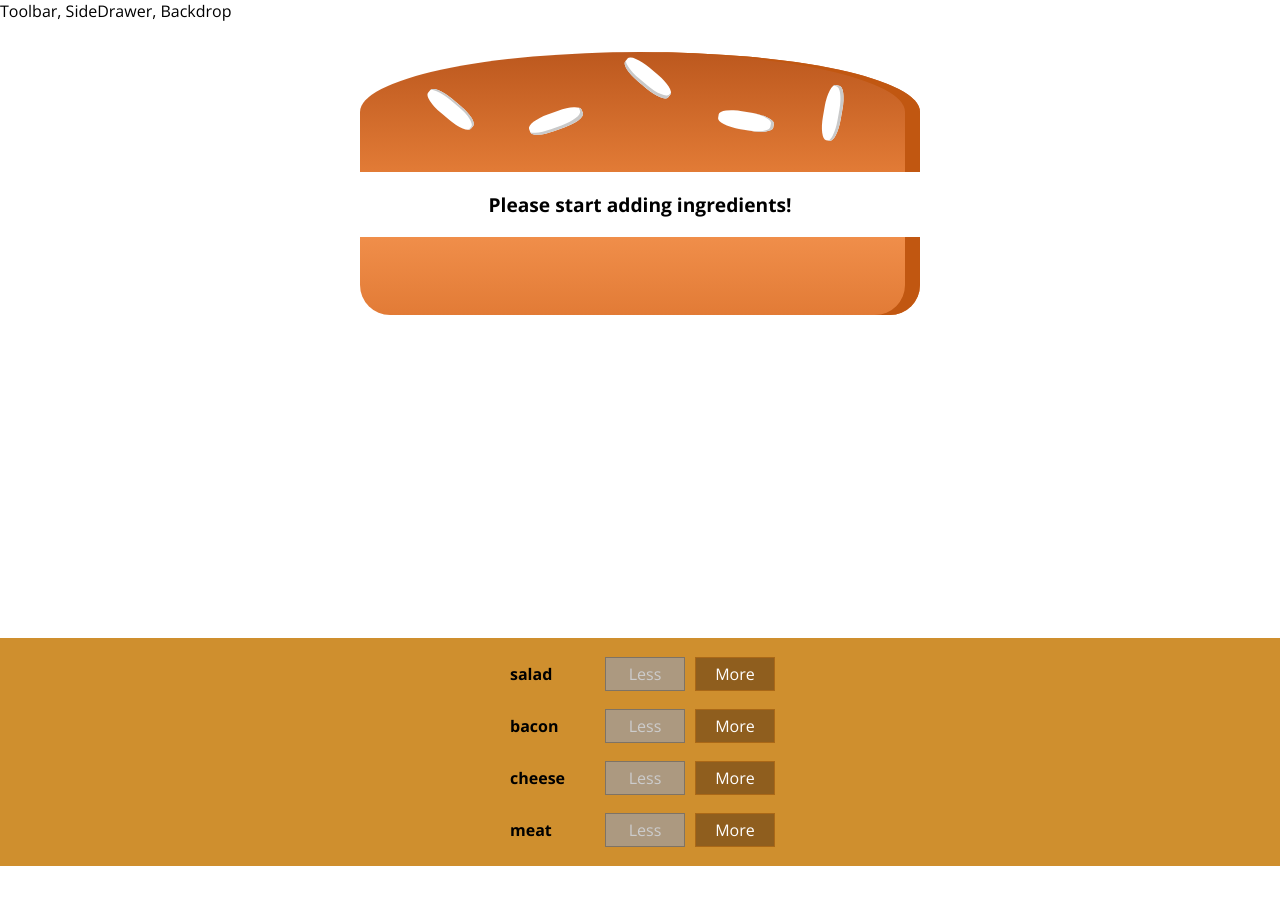
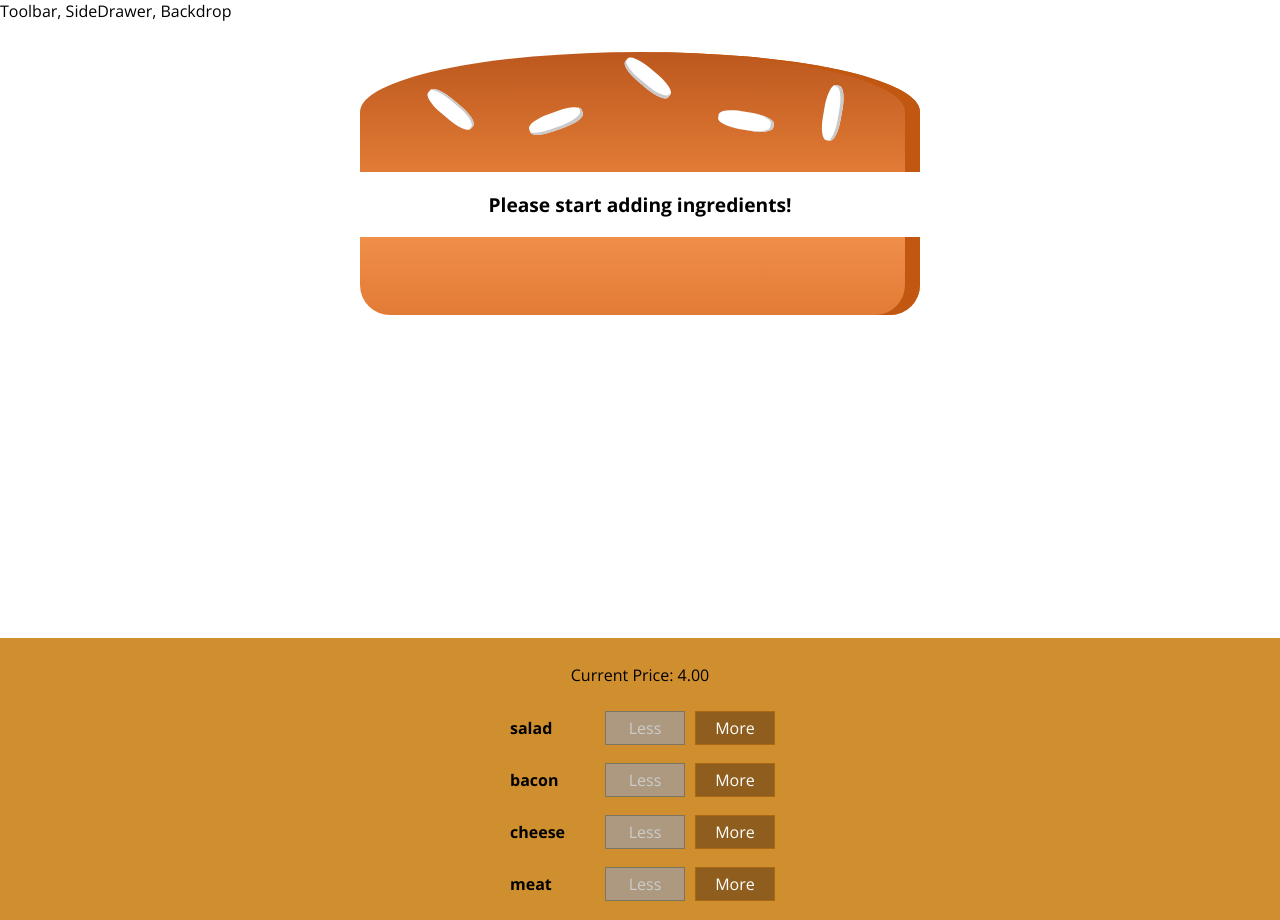
Before and after one commit to jackhwl/ReactCompleteGuide, a React (Create React App) app in the folder burger2/: page / in a window 1280 px wide. Before the commit the page ends 866 px from the top, so only its background shows below. Built offline with nearby package versions, Linux system fonts and the light colour scheme.

Commit message:
165. Displaying and Updating the Burger Price

```diff
--- a/burger2/src/components/BuildControls/BuildControls.js
+++ b/burger2/src/components/BuildControls/BuildControls.js
@@ -9,9 +9,9 @@
     { label: 'Meat', type: 'meat'},
 ];
 
-const buildControls = (props) => {
-    return (
+const buildControls = (props) =>  (
     <div className={classes.BuildControls}>
+        <p>Current Price: {props.price.toFixed(2)}</p>
         {controls.map(ctrl =>
             <BuildControl
                 key={ctrl.label}
@@ -22,6 +22,6 @@
             /> )}
     </div>
 )
-}
+
 
 export default buildControls
--- a/burger2/src/containers/BurgerBuilder/BurgerBuilder.js
+++ b/burger2/src/containers/BurgerBuilder/BurgerBuilder.js
@@ -57,6 +57,7 @@
                     ingredientAdded={this.addIngredientHandler}
                     ingredientRemoved={this.removeIngredientHandler}
                     disabled={disabledInfo}
+                    price={this.state.totalPrice}
                     />
             </Aux>
         )
```
Lines whose indentation alone changed are shown as unchanged.
